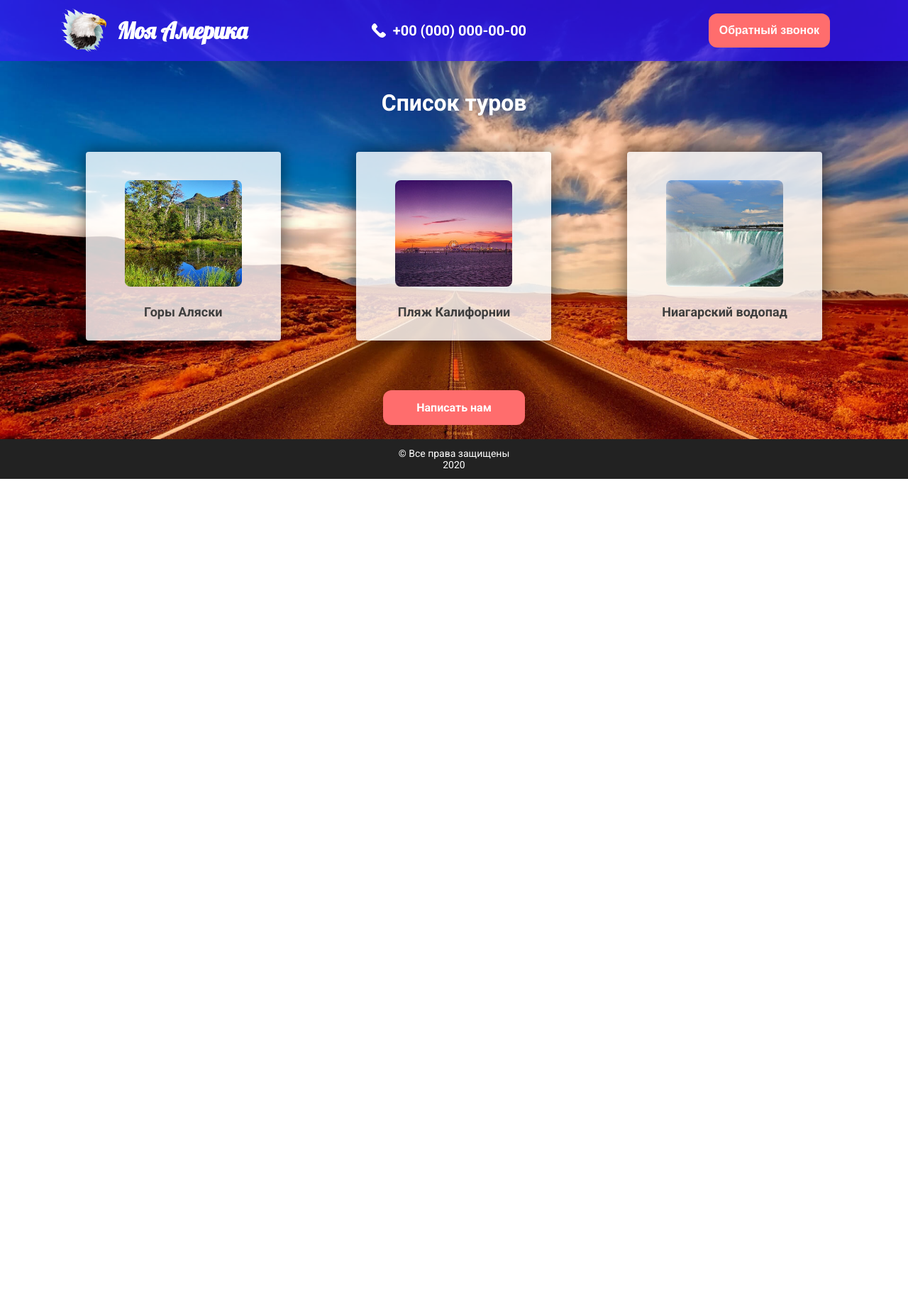
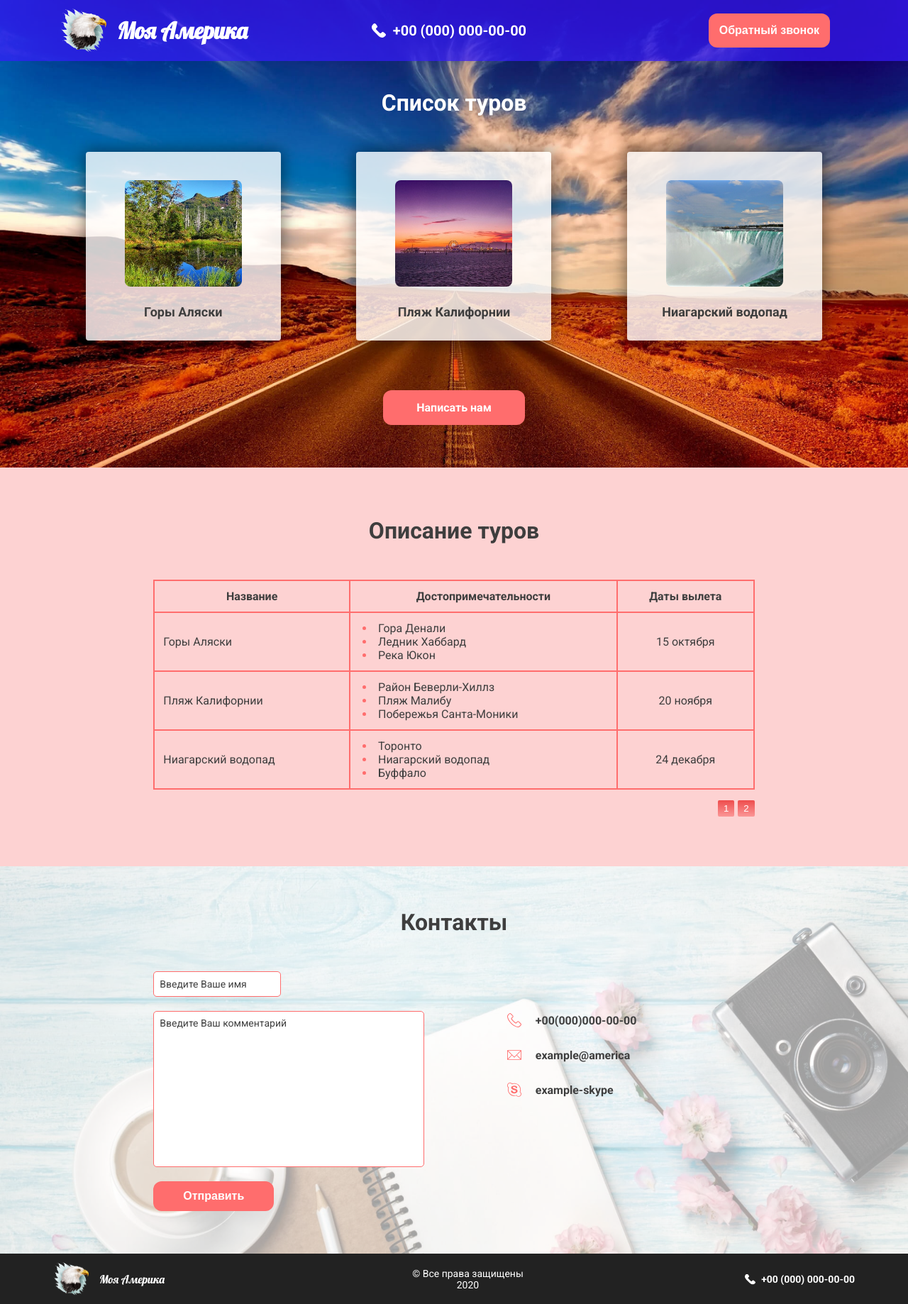
Before and after one commit to vitaliyhtml5/vitaliyhtml5.github.io, a PHP site: page / in a window 1280 px wide. Shown: the whole page at 71% size. Before the commit the page ends 675 px from the top, so only its background shows below. Run offline with PHP 8.4, Linux system fonts and the light colour scheme.

Commit message:
100% - production ready

```diff
--- a/america/index.html
+++ b/america/index.html
@@ -49,9 +49,87 @@
 				<a class="button contacts-link modal-update" href="#">Написать нам</a>
 			</div>
 		</section>
+	</div>
+		<section class="info-section">
+			<div class="container">
+				<h2 class="title-section info-title">Описание туров</h2>
+				<div class="table-wrap">
+					<table class="info-table">
+						<tr>
+							<th class="table-data">Название</th>
+							<th class="table-data">Достопримечательности</th>
+							<th class="table-data">Даты вылета</th>
+						</tr>
+						<tr>
+							<td class="table-data">Горы Аляски</td>
+							<td class="table-data">
+								<ul>
+									<li class="table-item"><span class="table-item__text">Гора Денали</span></li>
+									<li class="table-item"><span class="table-item__text">Ледник Хаббард</span></li>
+									<li class="table-item"><span class="table-item__text">Река Юкон</span></li>
+								</ul>
+							</td>
+							<td class="table-data table-date table-data_center">15 октября</td>
+						</tr>
+						<tr>
+							<td class="table-data">Пляж Калифорнии</td>
+							<td class="table-data">
+								<ul>
+									<li class="table-item"><span class="table-item__text">Район Беверли-Хиллз</span></li>
+									<li class="table-item"><span class="table-item__text">Пляж Малибу</span></li>
+									<li class="table-item"><span class="table-item__text">Побережья Санта-Моники</span></li>
+								</ul>
+							</td>
+							<td class="table-data table-date table-data_center">20 ноября</td>
+						</tr>
+						<tr>
+							<td class="table-data">Ниагарский водопад</td>
+							<td class="table-data">
+								<ul>
+									<li class="table-item"><span class="table-item__text">Торонто</span></li>
+									<li class="table-item"><span class="table-item__text">Ниагарский водопад</span></li>
+									<li class="table-item"><span class="table-item__text">Буффало</span></li>
+								</ul>
+							</td>
+							<td class="table-data table-date table-data_center">24 декабря</td>
+						</tr>
+					</table>
+					<div class="pagination-block">
+						<button class="pagination-btn pagination-btn_first">1</button>
+						<button class="pagination-btn pagination-btn_second">2</button>
+					</div>
+				</div>
+			</div>
+		</section>
+		<section class="contacts-section">
+			<div class="container">
+				<h2 class="title-section contacts-title">Контакты</h2>
+				<div class="contacts-wrap">
+					<form class="form">
+						<input class="form-field form__text" type="text" name="name" placeholder="Введите Ваше имя">
+						<textarea class="form-field form__comment" placeholder="Введите Ваш комментарий"></textarea>
+						<button class="button form__btn modal-update">Отправить</button>
+					</form>
+					<div class="contacts">
+						<ul>
+							<li class="contacts__item contacts__item_tel">+00(000)000-00-00</li>
+							<li class="contacts__item contacts__item_email">example@america</li>
+							<li class="contacts__item contacts__item_skype">example-skype</li>
+						</ul>
+					</div>
+				</div>
+			</div>
+		</section>
 		<footer class="footer">
 			<div class="container">
-				<p class="footer__text">&#169; Все права защищены<br>2020</p>
+				<div class="footer-wrap">
+					<div class="footer-img-wrap">
+						<img class="footer__img" src="img/logo.png" alt="Логотип Моя Америка">
+						<span class="header-logo__title footer-logo__title">Моя Америка</span>
+					</div>
+					<p class="footer__text">&#169; Все права защищены<br>2020</p>
+					<span class="header-tel footer-tel">+00 (000) 000-00-00</span>
+				</div>
 			</div>
 		</footer>
 	</div>
--- a/america/script.js
+++ b/america/script.js
@@ -5,6 +5,7 @@ function openOverlay() {
 
 	for(let i = 0; i < modalUpdate.length; i++) {
 		modalUpdate[i].onclick = () => {
+			event.preventDefault();
 			overlay.style.display = 'block';
 		}
 	}
@@ -15,3 +16,20 @@ document.querySelector('.modal__btn').onclick = () => {
 }
 
 openOverlay();
+
+
+let dateTour = document.querySelectorAll('.table-date');
+document.querySelector('.pagination-btn_first').onclick = changePaginationFirst;
+document.querySelector('.pagination-btn_second').onclick = changePaginationSecond;
+
+function changePaginationFirst() {
+	dateTour[0].innerText = '15 октября';
+	dateTour[1].innerText = '20 ноября';
+	dateTour[2].innerText = '24 декабря';
+}
+
+function changePaginationSecond() {
+	dateTour[0].innerText = '30 января';
+	dateTour[1].innerText = '12 февраля';
+	dateTour[2].innerText = '7 марта';
+}
--- a/america/style.css
+++ b/america/style.css
@@ -27,13 +27,16 @@ a {
 	box-shadow: 0 0 12px 1px #fff;
 }
 .container {
+	position: relative;
 	max-width: 1150px;
 	margin: 0 auto;
 	padding: 0 10px;
+	z-index: 2;
 }
 .main {
 	background-image: url(img/main-bg.jpg);
 	background-size: cover;
+	background-position: center top;
 }
 .header-wrap {
 	background: rgba(55, 26, 255, 0.7);
@@ -81,7 +84,7 @@ a {
 	margin-right: 25px;
 }
 .tour-section {
-	padding: 40px 0 20px;
+	padding: 40px 0 60px;
 }
 .title-section {
 	margin-bottom: 50px;
@@ -143,14 +146,176 @@ a {
 	margin: 0 auto;
 	text-align: center;
 }
+.info-section {
+	padding: 70px 0;
+	background-color: #fdd2d2;
+}
+.info-title {
+	color: #3e3e3e;
+}
+.table-wrap {
+	width: 75%;
+	margin: 0 auto;
+}
+.info-table {
+	width: 100%;
+	border-collapse: collapse;
+}
+.table-data {
+	padding: 12px;
+	border: 2px solid #ff6d6d;
+}
+.table-item {
+	padding-left: 5px;
+	list-style-position: inside;
+	color: #ff6d6d;
+}
+.table-item__text {
+	color: #3e3e3e;
+}
+.table-data_center {
+	text-align: center;
+}
+.pagination-block {
+	display: flex;
+	justify-content: flex-end;
+	margin-top: 15px;
+}
+.pagination-btn {
+	margin-left: 5px;
+	padding: 4px 8px;
+	border: none;
+	border-radius: 2px;
+	color: #ffffff;
+	background: linear-gradient(to top, #fb9797, #ee4c4c);
+	cursor: pointer;
+	transition: 0.4s;
+}
+.pagination-btn:hover {
+	box-shadow: 0 0 5px 0.5px #ee4c4c;
+}
+.contacts-section {
+	position: relative;
+	padding: 60px 0;
+	background: #fdd2d2 url(img/contacts-bg.jpg) center top no-repeat;
+	background-size: cover;
+}
+.contacts-section::before {
+	position: absolute;
+	content: "";
+	top: 0;
+	left: 0;
+	width: 100%;
+	height: 100%;
+	background-color: rgba(255, 255, 255, 0.6);
+}
+.contacts-title {
+	color: #3e3e3e;
+}
+.contacts-wrap {
+	display: flex;
+	flex-wrap: wrap;
+	justify-content: space-between;
+	width: 75%;
+	margin: 0 auto;
+}
+.form {
+	width: 50%;
+}
+.form-field {
+	display: block;
+	margin-bottom: 20px;
+	padding: 8px;
+	border: 1.5px solid #ff6d6d;
+	border-radius: 5px;
+	font: 15px 'Roboto', Arial, Helvetica, sans-serif;
+	color: #3e3e3e;
+}
+.form__text {
+	width: 180px;
+}
+.form__comment {
+	width: 90%;
+	min-height: 220px;
+	resize: none;
+}
+.form__text::placeholder,
+.form__comment::placeholder {
+	font: 14px 'Roboto', Arial, Helvetica, sans-serif;
+	color: #3f3f3f;
+}
+.form__text::-moz-placeholder,
+.form__comment::-moz-placeholder {
+	font: 14px 'Roboto', Arial, Helvetica, sans-serif;
+	color: #3f3f3f;
+}
+.contacts {
+	width: 40%;
+	margin: 60px 0 0 20px;
+}
+.form__btn {
+	width: 170px;
+	padding: 12px;
+}
+.contacts__item {
+	position: relative;
+	list-style: none;
+	margin-bottom: 30px;
+	padding-left: 30px;
+	font-weight: 700;
+}
+.contacts__item::before {
+	position: absolute;
+	content: "";
+	top: 50%;
+	left: -10px;
+	width: 20px;
+	height: 20px;
+	transform: translateY(-50%);
+}
+.contacts__item_tel::before {
+	background: url(img/tel.svg) no-repeat;
+}
+.contacts__item_email::before {
+	background: url(img/envelope.svg) no-repeat;
+}
+.contacts__item_skype::before {
+	background: url(img/skype.svg) no-repeat;
+}
 .footer {
 	padding: 12px;
 	color: #ffffff;
 	background-color: #222222;
 }
+.footer-wrap {
+	display: flex;
+	flex-wrap: wrap;
+	justify-content: space-between;
+	align-items: center;
+}
+.footer-img-wrap {
+	display: flex;
+	flex-wrap: wrap;
+	justify-content: flex-start;
+	align-items: center;
+	width: 30%;
+}
+.footer__img {
+	width: 50px;
+	margin-right: 15px;
+}
 .footer__text {
 	font-size: 14px;
 	text-align: center;
+}
+.footer-tel {
+	font-size: 14px;
+	text-align: right;
+}
+.footer-tel::before {
+	left: 145px;
+	width: 15px;
+	height: 15px;
 }
 .overlay {
 	position: fixed;
```
Also changed, not shown: other parts of america/style.css (+46 -2 lines), america/img/contacts-bg.jpg (added), america/img/envelope.svg (added), america/img/skype.svg (added), america/img/tel.svg (added).
